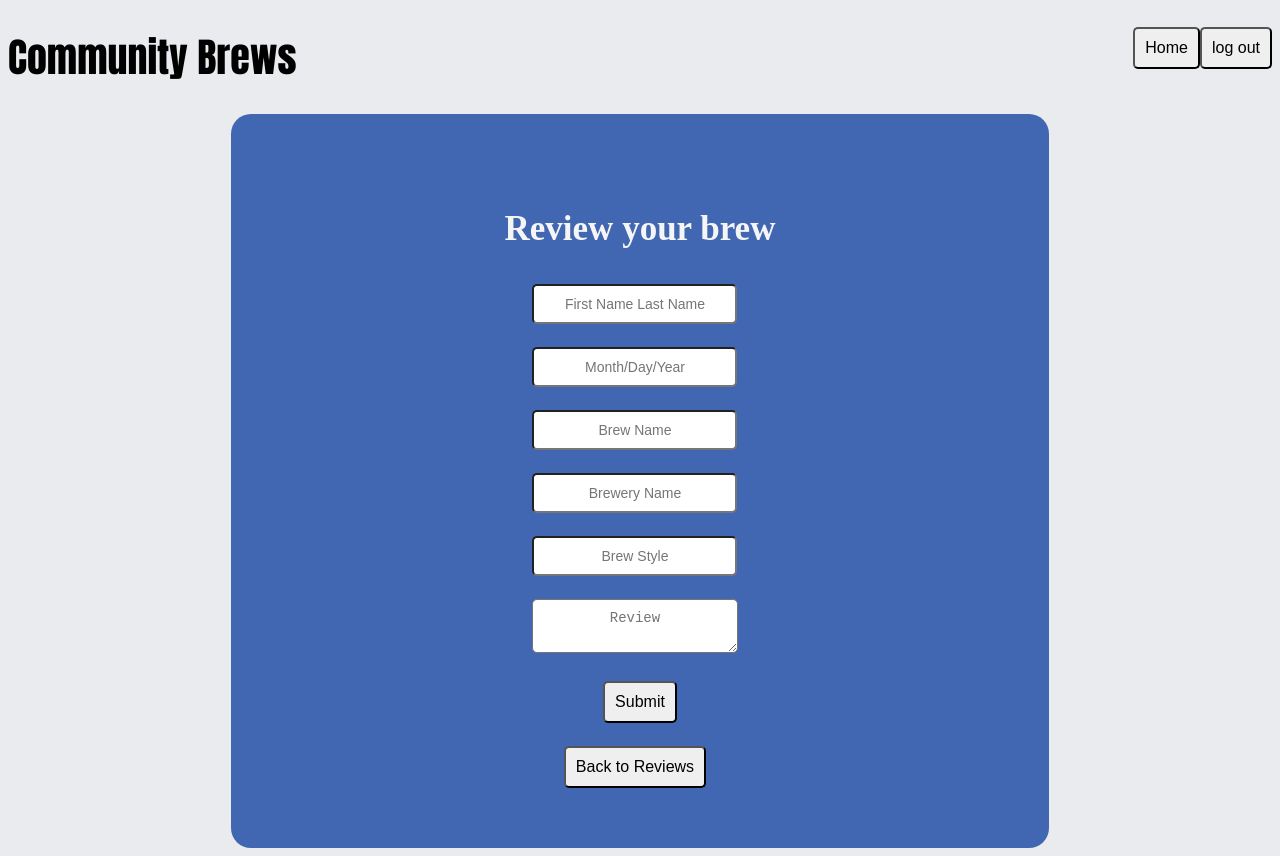
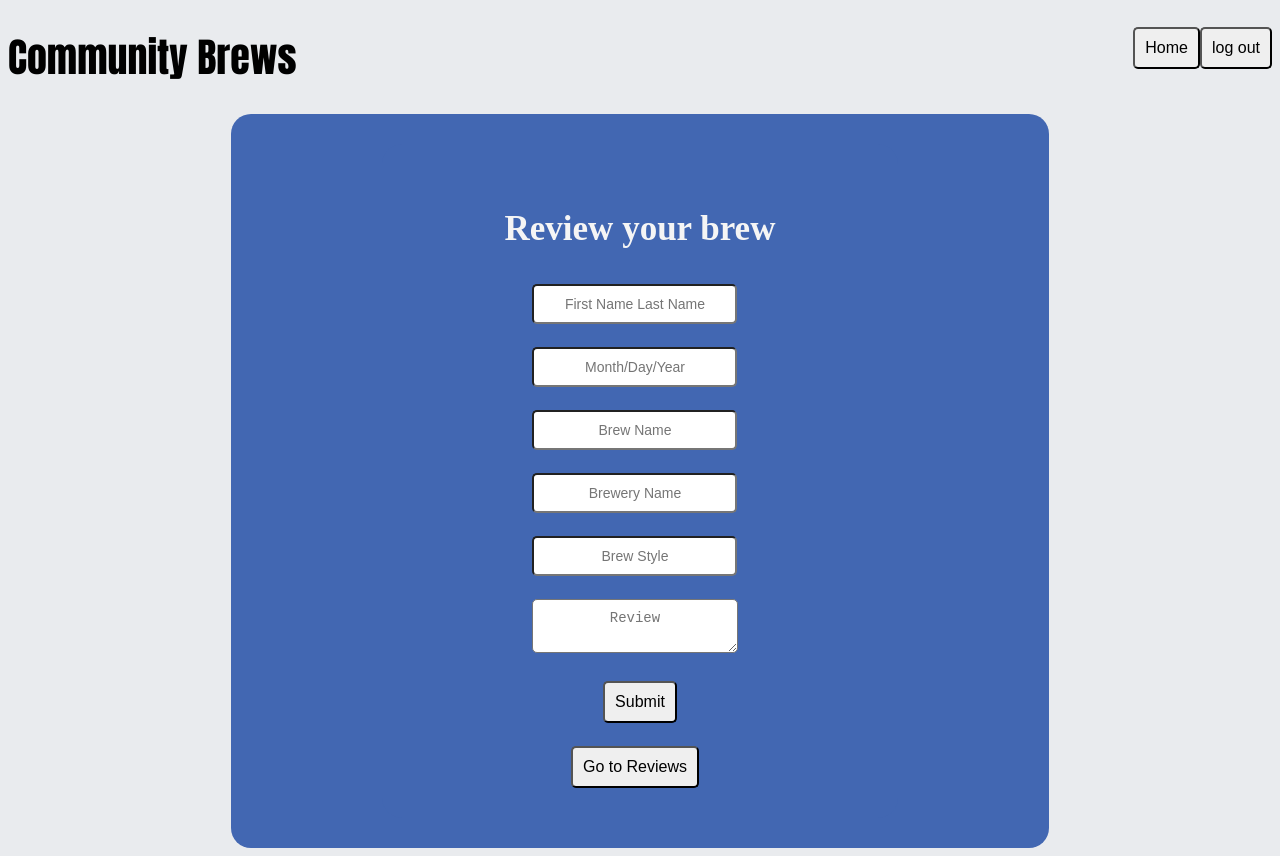
Before and after one commit to jhoglen1/Community, a React (Create React App) app: page /Reviewed in a window 1280 px wide. Built offline with nearby package versions, Linux system fonts and the light colour scheme; no server answers.

Commit message:
submit ready

```diff
--- a/src/components/App.js
+++ b/src/components/App.js
@@ -169,7 +169,7 @@ addBeers() {
 
     <ul className="reviews">
    <h1>Brew Reviews</h1>
-   <button className="again" onClick={this.goToReview}>Review Again</button>
+   <button className="again" onClick={this.goToReview}>Make a review</button>
     {this.state.reviews.map(beer => {
 
       return(
--- a/src/components/Reviewed.js
+++ b/src/components/Reviewed.js
@@ -130,7 +130,7 @@ createBrews = event =>{
 
       <button className="about" type="submit" >Submit</button><br/><br/>
 
-      <button className="about"  onClick={this.goReview} >Back to Reviews</button>
+      <button className="about"  onClick={this.goReview} >Go to Reviews</button>
 
       &nbsp;&nbsp;
 
```
